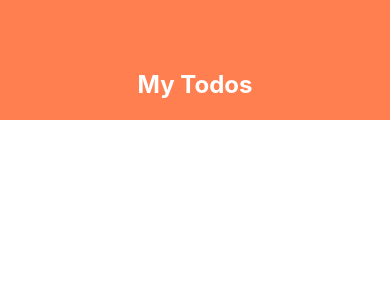
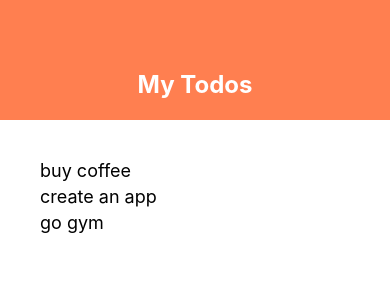
Before and after one commit to ehandresen/react-native-lists, a React Native app: screen / in a window 390 px wide. Shown: the top 300 px of the page. Built offline with nearby package versions, Linux system fonts and the light colour scheme.

Commit message:
added TodoItem component and ability to remove todos by clicking on them

```diff
--- a/App.tsx
+++ b/App.tsx
@@ -1,10 +1,39 @@
-import { StyleSheet, View } from 'react-native';
+import { FlatList, StyleSheet, View } from 'react-native';
 import Header from './todoApp/Header';
+import TodoItem from './todoApp/TodoItem';
+import { useState } from 'react';
+
+export type Todo = {
+  text: string;
+  key: string;
+};
 
 export default function App() {
+  const [todos, setTodos] = useState<Todo[]>([
+    { text: 'buy coffee', key: '1' },
+    { text: 'create an app', key: '2' },
+    { text: 'go gym', key: '3' },
+  ]);
+
+  const pressHandler = (key: string): void => {
+    setTodos((prevTodos) => {
+      return prevTodos.filter((todo) => todo.key != key);
+    });
+  };
+
   return (
     <View style={styles.container}>
       <Header />
+      <View style={styles.content}>
+        <View style={styles.list}>
+          <FlatList
+            data={todos}
+            renderItem={({ item }) => (
+              <TodoItem item={item} pressHandler={pressHandler} />
+            )}
+          />
+        </View>
+      </View>
     </View>
   );
 }
@@ -14,4 +43,12 @@ const styles = StyleSheet.create({
     flex: 1,
     backgroundColor: '#fff',
   },
+  content: {
+    paddingLeft: 20,
+    paddingTop: 20,
+  },
+  list: {
+    paddingLeft: 20,
+    paddingTop: 20,
+  },
 });
--- /dev/null
+++ b/todoApp/TodoItem.tsx
@@ -0,0 +1,24 @@
+import { TouchableOpacity, Text, StyleSheet } from 'react-native';
+import { Todo } from '../App';
+
+type TodoItemProps = {
+  item: Todo;
+  pressHandler: (key: string) => void;
+};
+
+const TodoItem = ({ item, pressHandler }: TodoItemProps) => {
+  return (
+    <TouchableOpacity onPress={() => pressHandler(item.key)}>
+      <Text style={styles.todo}>{item.text}</Text>
+    </TouchableOpacity>
+  );
+};
+
+const styles = StyleSheet.create({
+  todo: {
+    fontSize: 18,
+    marginBottom: 5,
+  },
+});
+
+export default TodoItem;
```
